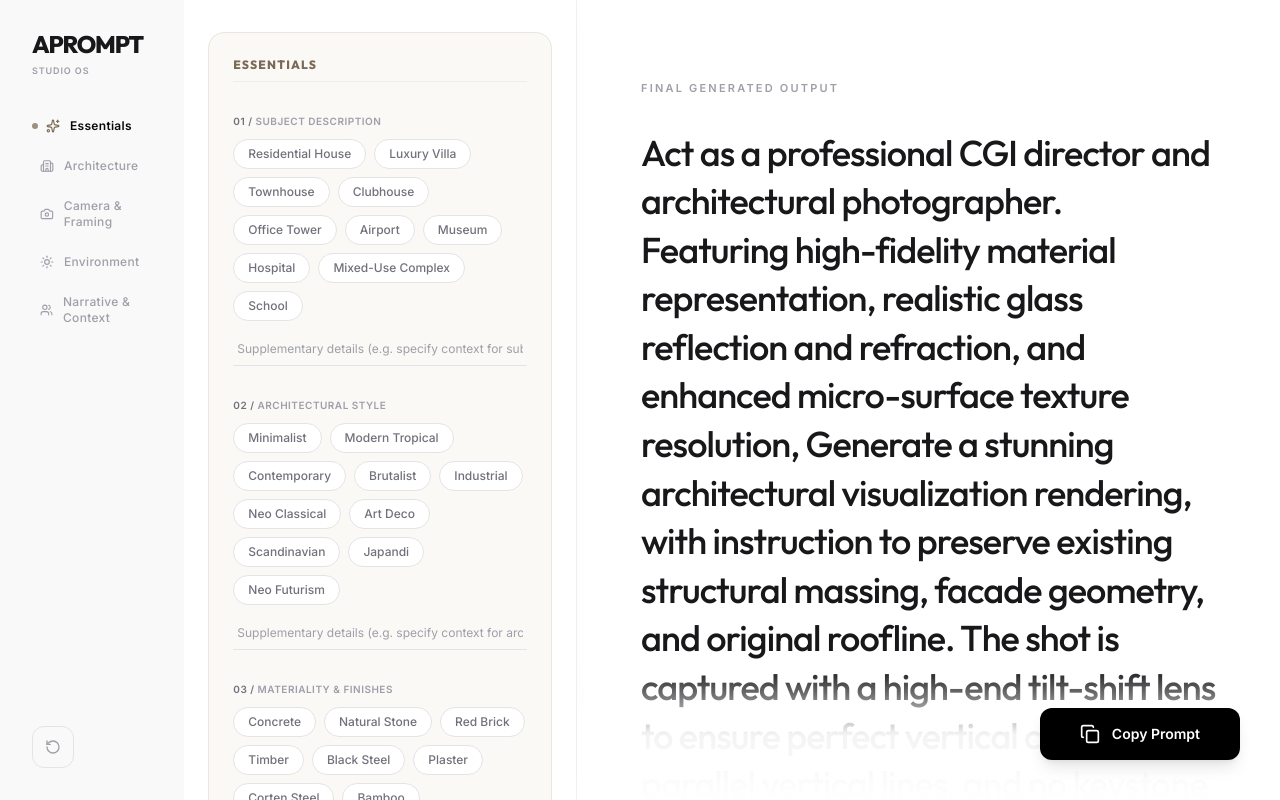
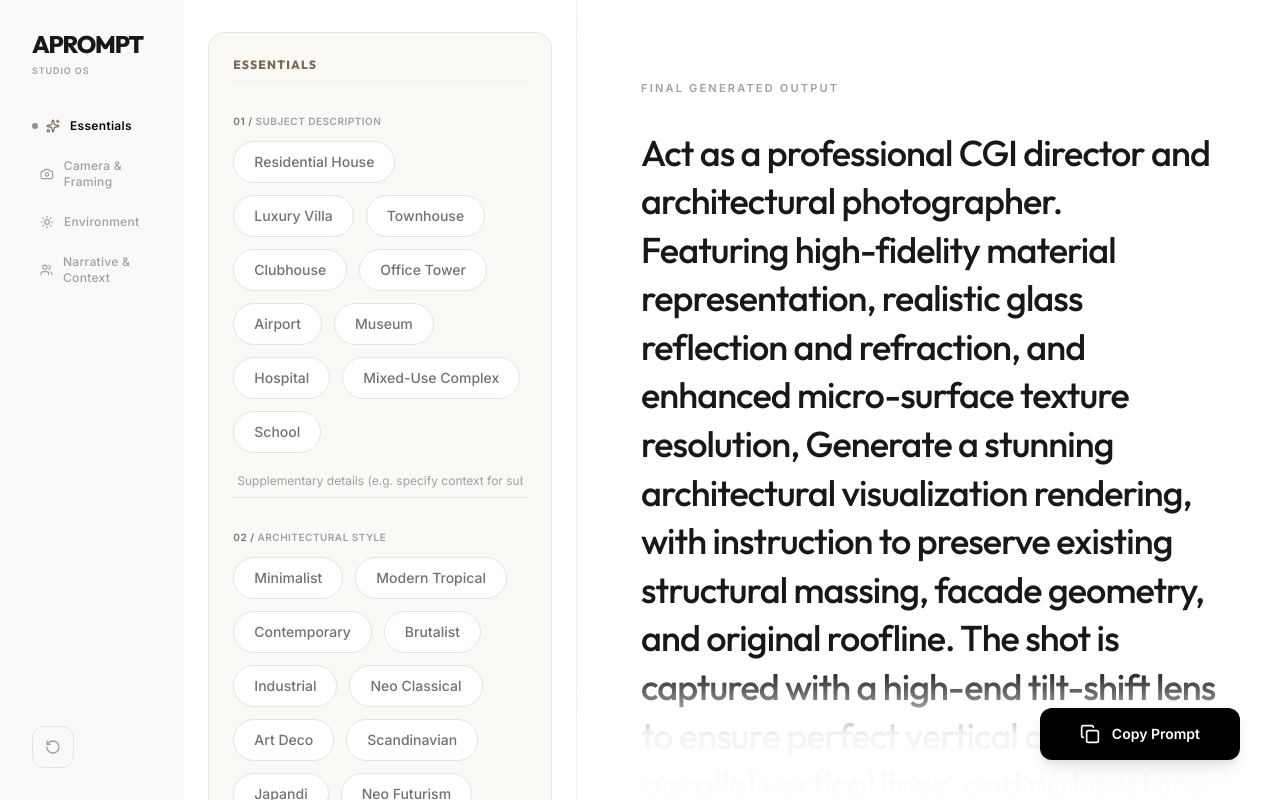
Before and after one commit to affanmaulana/aprompt, a React (Vite) app: page / in a window 1280 px wide. Built offline with nearby package versions, Linux system fonts and the light colour scheme.

Commit message:
refactor: delete unused Architecture scrollpoint, remove all references, and enlarge option chips

```diff
--- a/src/components/LeftPanel.jsx
+++ b/src/components/LeftPanel.jsx
@@ -1,11 +1,10 @@
 import { useState, useEffect } from "react";
-import { RotateCcw, Sparkles, Building2, Camera, Sun, Users } from "lucide-react";
+import { RotateCcw, Sparkles, Camera, Sun, Users } from "lucide-react";
 import { carriageGroups } from "../data/schema";
 import ModuleInput from "./ModuleInput";
 
 const iconMap = {
   Sparkles: Sparkles,
-  Building2: Building2,
   Camera: Camera,
   Sun: Sun,
   Users: Users
@@ -18,12 +17,6 @@ const themeMap = {
     border: "border-[#EAE6DF]",
     textAccent: "text-[#7A6A53]",
     bulletColor: "bg-[#7A6A53]"
-  },
-  project: {
-    bg: "bg-[#F5F7F5]", // sage
-    border: "border-[#E4EAE4]",
-    textAccent: "text-[#4A5D4A]",
-    bulletColor: "bg-[#4A5D4A]"
   },
   camera: {
     bg: "bg-[#F3F5F8]", // slate ice
--- a/src/components/ModuleInput.jsx
+++ b/src/components/ModuleInput.jsx
@@ -13,18 +13,18 @@ export default function ModuleInput({
     const selectedIds = Array.isArray(selectedValue) ? selectedValue : [];
     return (
       <div className="py-4">
-        <span className="text-[10px] font-sans font-bold uppercase tracking-wider text-zinc-400 block mb-2.5">
+        <span className="text-[10px] font-sans font-bold uppercase tracking-wider text-zinc-400 block mb-3">
           <span className="text-zinc-500 font-extrabold">{formattedIndex}</span>
           {item.title}
         </span>
-        <div className="flex flex-wrap gap-2">
+        <div className="flex flex-wrap gap-3">
           {item.options?.map((option) => {
             const isSelected = selectedIds.includes(option.id);
             return (
               <button
                 key={option.id}
                 onClick={() => onChange(item.id, option.id)}
-                className={`px-3.5 py-1.5 rounded-full text-xs font-sans font-medium transition-all duration-150 cursor-pointer border ${
+                className={`px-5 py-2.5 rounded-full text-sm font-sans font-medium transition-all duration-150 cursor-pointer border ${
                   isSelected
                     ? "bg-zinc-950 text-white border-zinc-950 shadow-sm"
                     : "bg-white text-zinc-500 border-zinc-200 hover:border-zinc-450 hover:text-zinc-800"
@@ -49,18 +49,18 @@ export default function ModuleInput({
   // 2. Render Standard Single-Select (with allowDetailInput support)
   return (
     <div className="py-4">
-      <span className="text-[10px] font-sans font-bold uppercase tracking-wider text-zinc-400 block mb-2.5">
+      <span className="text-[10px] font-sans font-bold uppercase tracking-wider text-zinc-400 block mb-3">
         <span className="text-zinc-500 font-extrabold">{formattedIndex}</span>
         {item.title}
       </span>
-      <div className="flex flex-wrap gap-2">
+      <div className="flex flex-wrap gap-3">
         {item.options?.map((option) => {
           const isSelected = selectedValue === option.id;
           return (
             <button
               key={option.id}
               onClick={() => onChange(item.id, option.id)}
-              className={`px-3.5 py-1.5 rounded-full text-xs font-sans font-medium transition-all duration-150 cursor-pointer border ${
+              className={`px-5 py-2.5 rounded-full text-sm font-sans font-medium transition-all duration-150 cursor-pointer border ${
                 isSelected
                   ? "bg-zinc-950 text-white border-zinc-950 shadow-sm"
                   : "bg-white text-zinc-500 border-zinc-200 hover:border-zinc-450 hover:text-zinc-800"
--- a/src/data/schema.js
+++ b/src/data/schema.js
@@ -384,10 +384,9 @@ export const promptSchema = [
 
 export const carriageGroups = [
   { id: 'essentials', title: 'Essentials', icon: 'Sparkles', order: 1 },
-  { id: 'project', title: 'Architecture', icon: 'Building2', order: 2 },
-  { id: 'camera', title: 'Camera & Framing', icon: 'Camera', order: 3 },
-  { id: 'environment', title: 'Environment', icon: 'Sun', order: 4 },
-  { id: 'narrative', title: 'Narrative & Context', icon: 'Users', order: 5 },
+  { id: 'camera', title: 'Camera & Framing', icon: 'Camera', order: 2 },
+  { id: 'environment', title: 'Environment', icon: 'Sun', order: 3 },
+  { id: 'narrative', title: 'Narrative & Context', icon: 'Users', order: 4 },
 ];
 
 // ============================================================================
```
